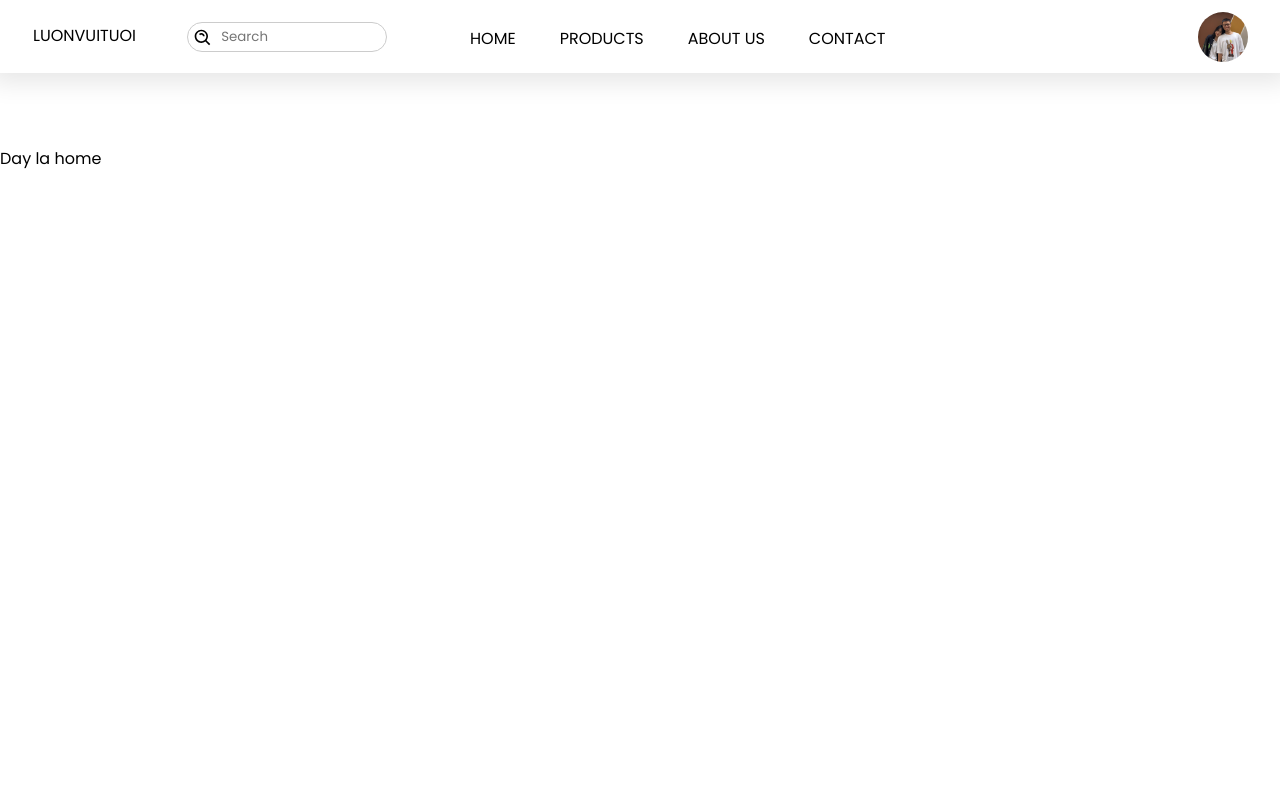
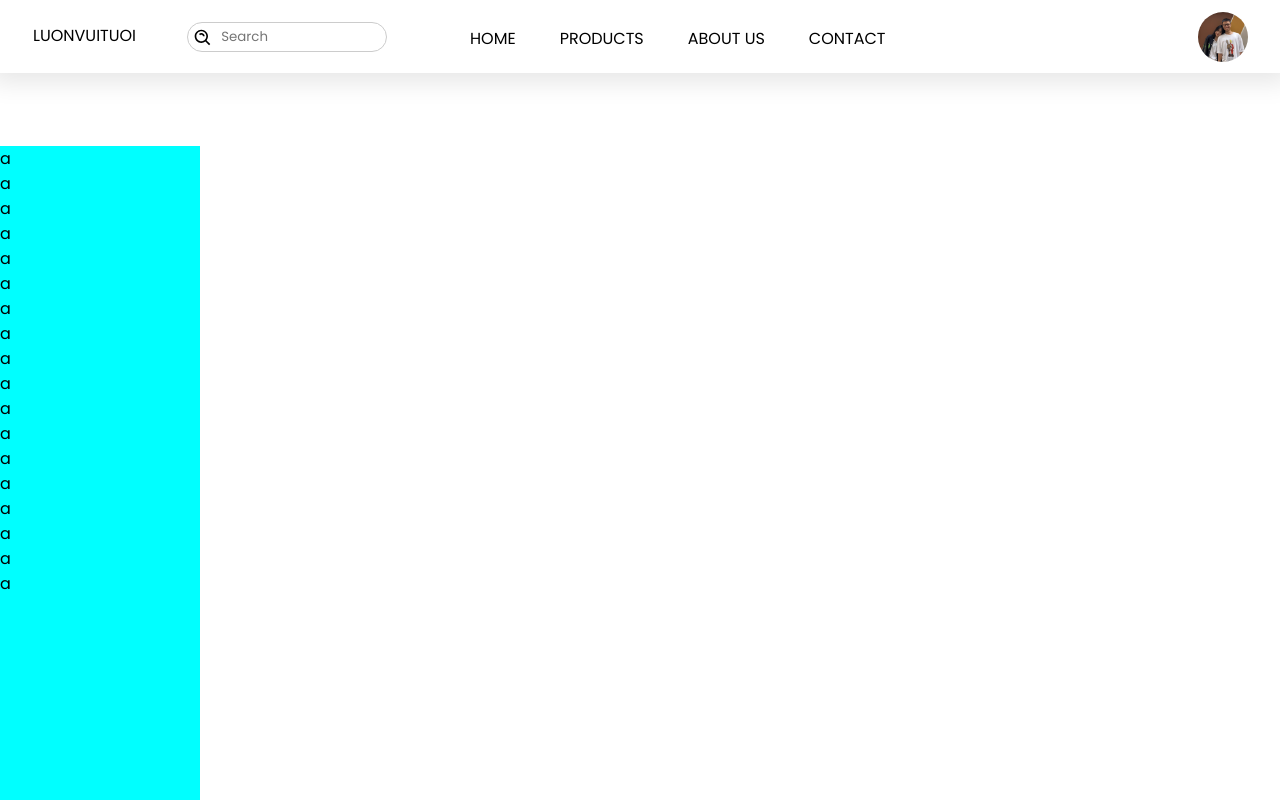
Before and after one commit to T2108A-Luonvuituoi-G1/Origami-eProject, a React (Create React App) app: page / in a window 1280 px wide. Shown: the top 800 px of the page. Built offline with nearby package versions, Linux system fonts and the light colour scheme.

Commit message:
Update Home.js

```diff
--- a/src/OrigamiPage/Home/Components/Home.js
+++ b/src/OrigamiPage/Home/Components/Home.js
@@ -1,10 +1,28 @@
 import React, { Component } from 'react'
+import '../Assets/Css/Home.css'
 
 export default class Home extends Component {
     render() {
         return (
-            <div>
-                Day la home
+            <div className='home-page'>
+                <p>a</p>
+                <p>a</p>
+                <p>a</p>
+                <p>a</p>
+                <p>a</p>
+                <p>a</p>
+                <p>a</p>
+                <p>a</p>
+                <p>a</p>
+                <p>a</p>
+                <p>a</p>
+                <p>a</p>
+                <p>a</p>
+                <p>a</p>
+                <p>a</p>
+                <p>a</p>
+                <p>a</p>
+                <p>a</p>
             </div>
         )
     }
```
